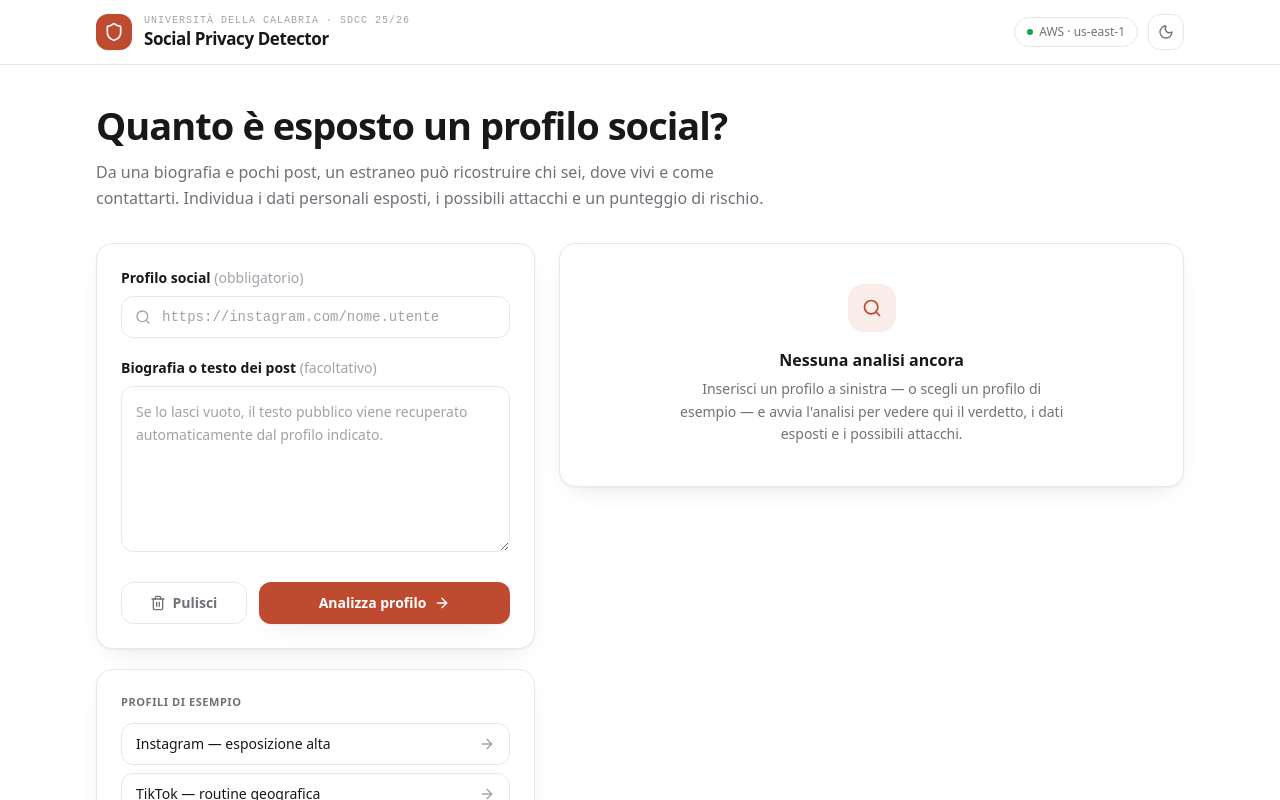
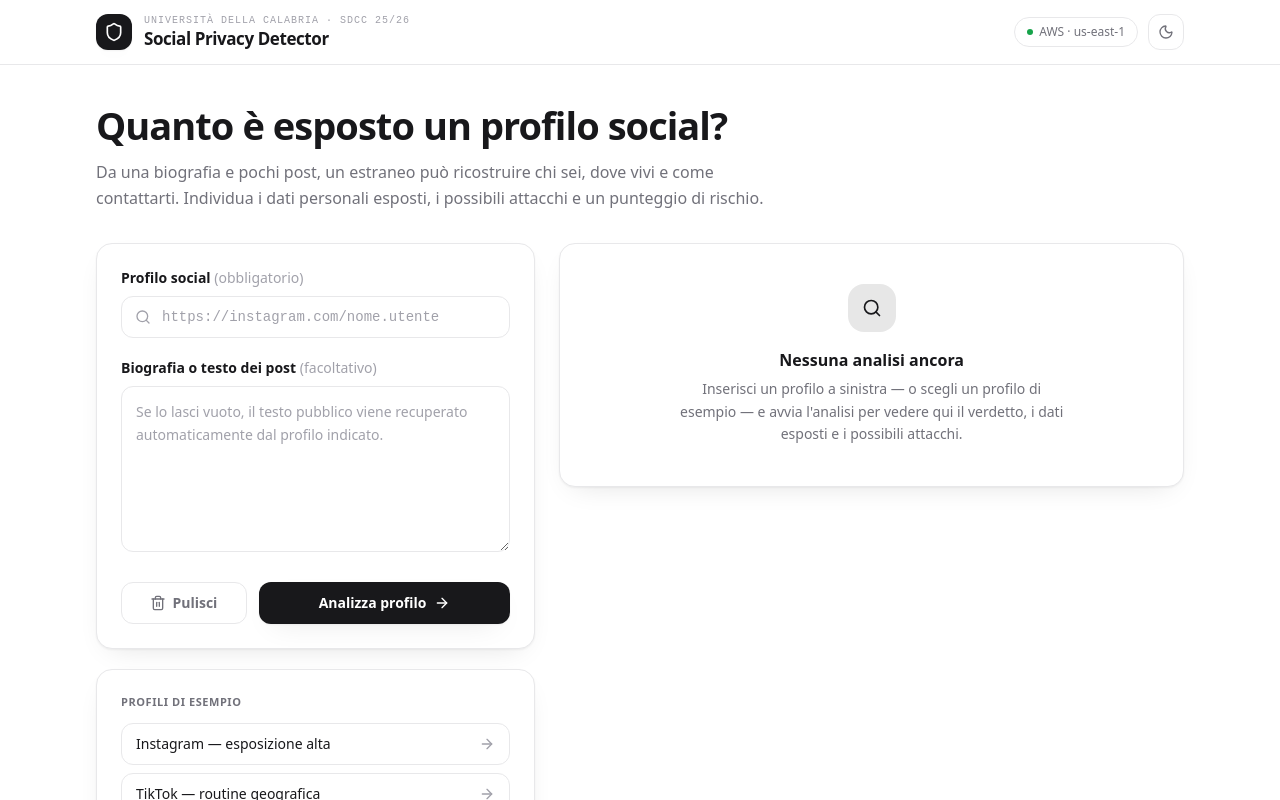
Before and after one commit to filippoabbeduto/social-privacy-detector, a React (Vite) app in the folder frontend/: page / in a window 1280 px wide. Shown: the top 800 px of the page. Built offline with nearby package versions, Linux system fonts and the light colour scheme.

Commit message:
fix(frontend): accento neutro (via terracotta) — non confligge piu con rosso/ambra del rischio

```diff
--- a/frontend/src/index.css
+++ b/frontend/src/index.css
@@ -52,10 +52,12 @@
   --c-ink: #18181b;
   --c-muted: #71717a;
   --c-faint: #a1a1aa;
-  --c-accent: #be4a2f;
+  /* Accento NEUTRO (inchiostro scuro): i bottoni/azioni non competono con la
+     scala calda del rischio. Il colore saturo resta ESCLUSIVAMENTE al rischio. */
+  --c-accent: #18181b;
   --c-accentink: #ffffff;
-  /* Colori rischio vividi e marcati (rosso/ambra/verde pieni), ben staccati dal
-     terracotta dell'accento e con buon contrasto su bianco. */
+  /* Colori rischio vividi e marcati (rosso/ambra/verde pieni), ben distinti tra
+     loro e con buon contrasto su bianco. */
   --c-high: #dc2626;
   --c-med: #d97706;
   --c-low: #16a34a;
@@ -72,8 +74,9 @@
   --c-ink: #f4f4f5;
   --c-muted: #a1a1aa;
   --c-faint: #6b6b73;
-  --c-accent: #d1583c;
-  --c-accentink: #ffffff;
+  /* Accento neutro anche sullo scuro: chiaro su fondo nero (bottone quasi bianco). */
+  --c-accent: #f4f4f5;
+  --c-accentink: #0a0a0b;
   --c-high: #e2685a;
   --c-med: #e0aa52;
   --c-low: #63b17f;
```
